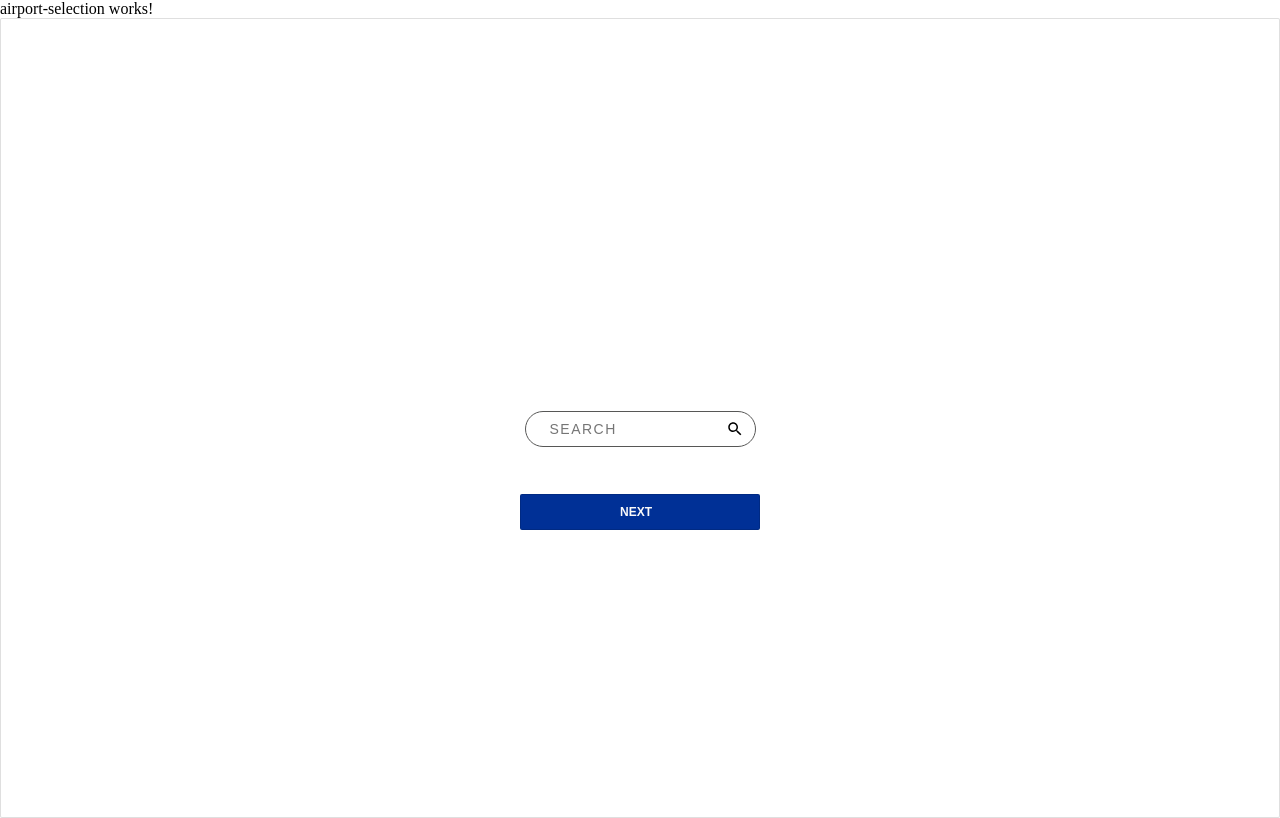
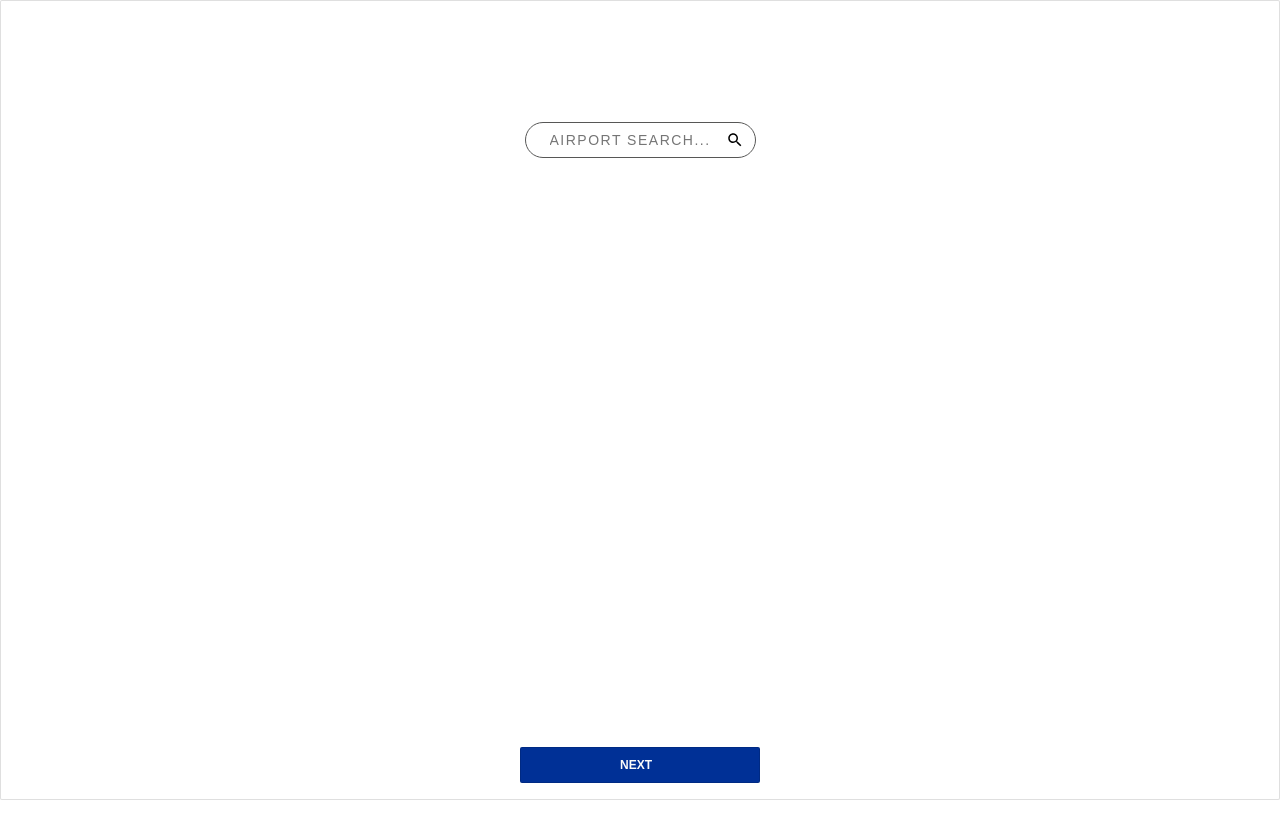
Before and after one commit to dselmer/i5-field-status, an Angular app: page /airports in a window 1280 px wide. Built offline with nearby package versions, Linux system fonts and the light colour scheme.

Commit message:
finished airport search from.

```diff
--- a/src/app/airport-selection/airport-selection.component.css
+++ b/src/app/airport-selection/airport-selection.component.css
@@ -34,7 +34,7 @@ html, body {
     border-radius: var(--borderRadius);
     box-shadow: 0 1rem 1rem -0.75rem var(--border);
     display: flex;
-    justify-content: center;
+    justify-content:space-between;
     flex-direction: column;
     align-items: center;
     padding: 1rem;
@@ -209,12 +209,7 @@ html, body {
 
 /* Base styling */
 
-body {
-    width: 430px;
-    margin: 0 auto;
-    background-color: #F7CAC9;
-    font-family: 'Raleway', sans-serif;
-}
+
 
 .search__container {
 
--- a/src/app/airport-selection/airport-selection.component.html
+++ b/src/app/airport-selection/airport-selection.component.html
@@ -1,4 +1,4 @@
-<p>airport-selection works!</p>
+
 
 <form
   method="get"
@@ -8,9 +8,10 @@
   autocomplete="off"
   role="main"
 >
+
   <div class="search__container">
     <p class="search__title"></p>
-    <input class="search__input" type="text" placeholder="Search" />
+    <input class="search__input" type="text" placeholder="Airport Search..." />
   </div>
 
   <input type="submit" value="Next" />
```
